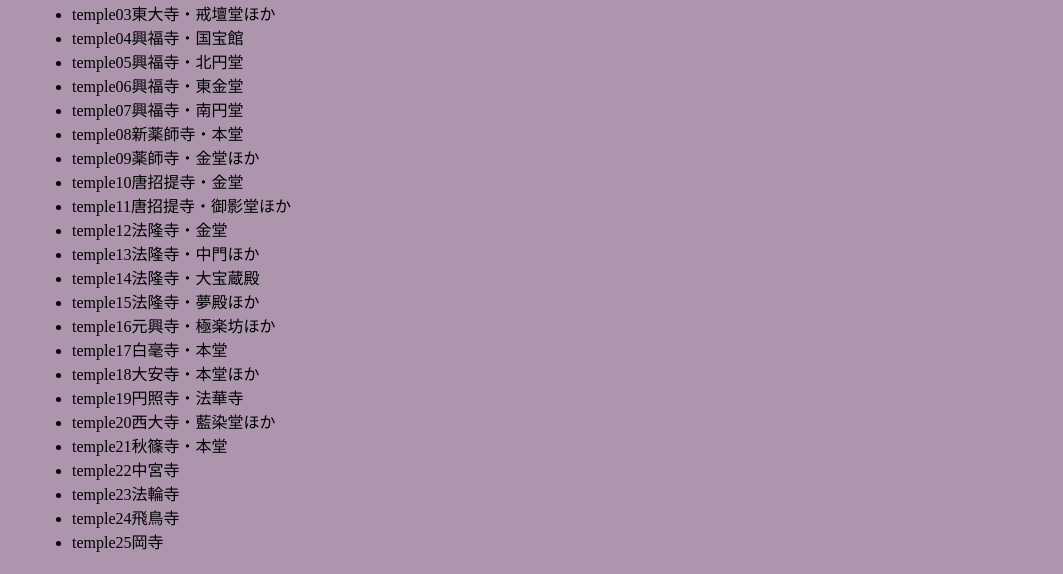
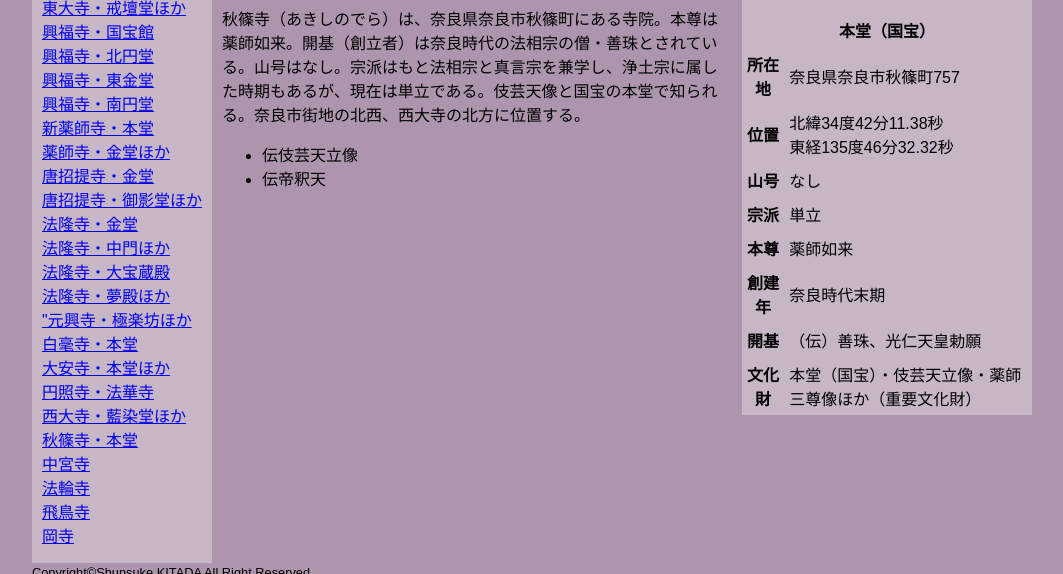
Before and after one commit to septemtrio-ager/temple21, a plain HTML site: page index.html in a window 1280 px wide. Shown: the part 246-820 px from the top of the page, without its empty margins (108-1171 px from the left). Drawn offline with Linux system fonts and the light colour scheme.

Commit message:
3カラムレイアウトに変更

```diff
--- a/css/temple21.css
+++ b/css/temple21.css
@@ -18,11 +18,92 @@ h1 {
 #container {
     width: 1000px;
     margin: 0 auto;
+
+    content: "";
+    clear: both;
+    display: block;
+}
+
+.templeList {
+
+    /* padding-right: 10px; */
+
+    padding: 0px 10px;
+
+    width: 160px;
+    float: left;
+
+    background-color: rgba(255,255,255,0.3);
+}
+
+.templeList ul {
+    padding-left: 0px;
+    list-style: none;
+}
+
+.templeList li {
+
+}
+
+.localNav ul {
+    list-style: none;
+}
+
+.mainArticle {
+
+    padding: 0px 10px;
+
+    width: 510px;
+    float: left;
+}
+
+#copyright {
+    content: "";
+    display: block;
+    clear: both;
+}
+
+.localNav {
+    margin: 20px auto;
+}
+
+.localNav ul {
+    margin: 0;
+    padding: 0;
+}
+
+.localNav ul:after {
+    visibility: hidden;
+    display: block;
+    content: "";
+    clear: both;
+    height: 0;
+}
+
+.localNav ul li {
+    list-style: none;
+    width: 122.5px;
+    float: left;
+    /* border-left: solid 1px #CCCCCC; */
+    /* padding: 0 5px; */
+
+    box-sizing: border-box;
+    font-size: 14px;
+    line-height: 1.429;
+
+    background-color: rgba(255,255,255,0.3);
+    padding: 10px;
+}
+
+/* ページ内の表 */
+.tableContainar {
+    /* float: left; */
 }
 
 .tableContainar table {
-    margin-left: auto;
-    margin-right: auto;
+    /* width: 100px; */
+    /* margin-left: auto; */
+    /* margin-right: auto; */
     /* background-color: rgba(255,255,255,0.6); */
 
 }
--- a/index.html
+++ b/index.html
@@ -10,6 +10,7 @@
     <title>秋篠寺</title>
 
     <!-- Style Sheet -->
+    <link href="css/normalize.css" rel="stylesheet" type="text/css" media="all">
     <link href="css/temple21.css" rel="stylesheet" type="text/css" media="all">
 
   </head>
@@ -18,7 +19,7 @@
     <div id="container">
       <header>
 	<h1>秋篠寺 Temple 21</h1>
-	<nav>
+	<nav class="localNav">
 	  <!-- 自分のサイト内のナビゲーション -->
 	  <ul>
 	    <li><a href="index.html">Top</a></li>
@@ -27,36 +28,36 @@
 	  </ul>
 	</nav>
       </header>
-      <nav>
+      <nav class="templeList">
 	<ul>
-	  <li>temple01東大寺南大門・大仏殿</li>
-	  <li>temple02東大寺・法華堂</li>
-	  <li>temple03東大寺・戒壇堂ほか</li>
-	  <li>temple04興福寺・国宝館</li>
-	  <li>temple05興福寺・北円堂</li>
-	  <li>temple06興福寺・東金堂</li>
-	  <li>temple07興福寺・南円堂</li>
-	  <li>temple08新薬師寺・本堂</li>
-	  <li>temple09薬師寺・金堂ほか</li>
-	  <li>temple10唐招提寺・金堂</li>
-	  <li>temple11唐招提寺・御影堂ほか</li>
-	  <li>temple12法隆寺・金堂</li>
-	  <li>temple13法隆寺・中門ほか</li>
-	  <li>temple14法隆寺・大宝蔵殿</li>
-	  <li>temple15法隆寺・夢殿ほか</li>
-	  <li>temple16元興寺・極楽坊ほか</li>
-	  <li>temple17白毫寺・本堂</li>
-	  <li>temple18大安寺・本堂ほか</li>
-	  <li>temple19円照寺・法華寺</li>
-	  <li>temple20西大寺・藍染堂ほか</li>
-	  <li>temple21秋篠寺・本堂</li>
-	  <li>temple22中宮寺</li>
-	  <li>temple23法輪寺</li>
-	  <li>temple24飛鳥寺</li>
-	  <li>temple25岡寺</li>
+	  <li><a href="temple01">東大寺南大門・大仏殿</a></li>
+	  <li><a href="temple02">東大寺・法華堂</a></li>
+	  <li><a href="temple03">東大寺・戒壇堂ほか</a></li>
+	  <li><a href="temple04">興福寺・国宝館</a></li>
+	  <li><a href="temple05">興福寺・北円堂</a></li>
+	  <li><a href="temple06">興福寺・東金堂</a></li>
+	  <li><a href="temple07">興福寺・南円堂</a></li>
+	  <li><a href="temple08">新薬師寺・本堂</a></li>
+	  <li><a href="temple09">薬師寺・金堂ほか</a></li>
+	  <li><a href="temple10">唐招提寺・金堂</a></li>
+	  <li><a href="temple11">唐招提寺・御影堂ほか</a></li>
+	  <li><a href="temple12">法隆寺・金堂</a></li>
+	  <li><a href="temple13">法隆寺・中門ほか</a></li>
+	  <li><a href="temple14">法隆寺・大宝蔵殿</a></li>
+	  <li><a href="temple15">法隆寺・夢殿ほか</a></li>
+	  <li><a href="temple16">"元興寺・極楽坊ほか</a></li>
+	  <li><a href="temple17">白毫寺・本堂</a></li>
+	  <li><a href="temple18">大安寺・本堂ほか</a></li>
+	  <li><a href="temple19">円照寺・法華寺</a></li>
+	  <li><a href="temple20">西大寺・藍染堂ほか</a></li>
+	  <li><a href="temple21">秋篠寺・本堂</a></li>
+	  <li><a href="temple22">中宮寺</a></li>
+	  <li><a href="temple23">法輪寺</a></li>
+	  <li><a href="temple24">飛鳥寺</a></li>
+	  <li><a href="temple25">岡寺</a></li>
 	</ul>
       </nav>
-      <article>
+      <article class="mainArticle">
 	<h2>秋篠寺</h2>
 	<p>秋篠寺（あきしのでら）は、奈良県奈良市秋篠町にある寺院。本尊は薬師如来。開基（創立者）は奈良時代の法相宗の僧・善珠とされている。山号はなし。宗派はもと法相宗と真言宗を兼学し、浄土宗に属した時期もあるが、現在は単立である。伎芸天像と国宝の本堂で知られる。奈良市街地の北西、西大寺の北方に位置する。</p>
 	<ul>
@@ -81,7 +82,7 @@
 	      <td>奈良県奈良市秋篠町757</td>
 	    </tr>
 	    <tr>
-	      <th>位置</th><td>北緯34度42分11.38秒東経135度46分32.32秒</td>
+	      <th>位置</th><td>北緯34度42分11.38秒<br>東経135度46分32.32秒</td>
 	    </tr>
 	    <tr>
 	      <th>山号</th><td>なし</td>
```
